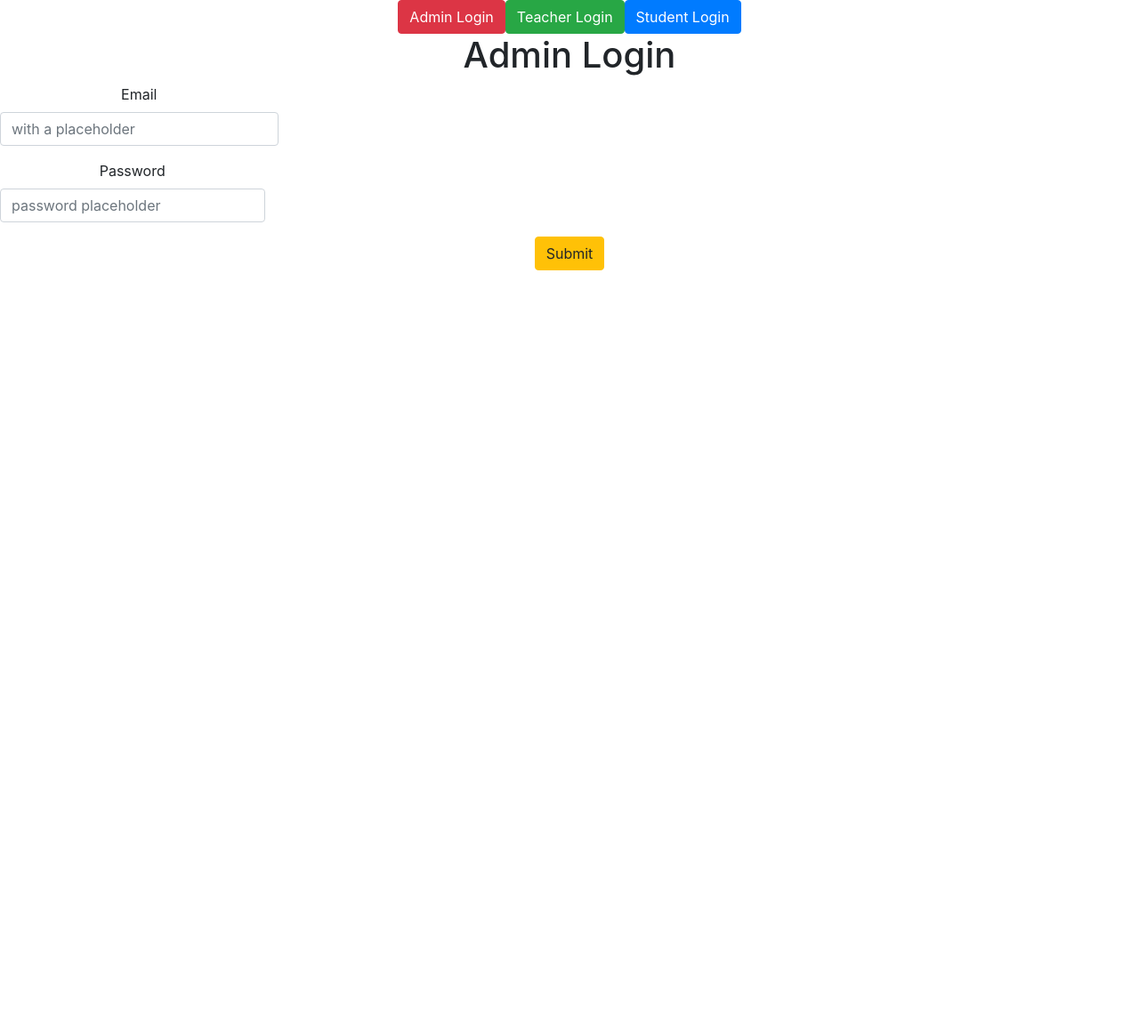
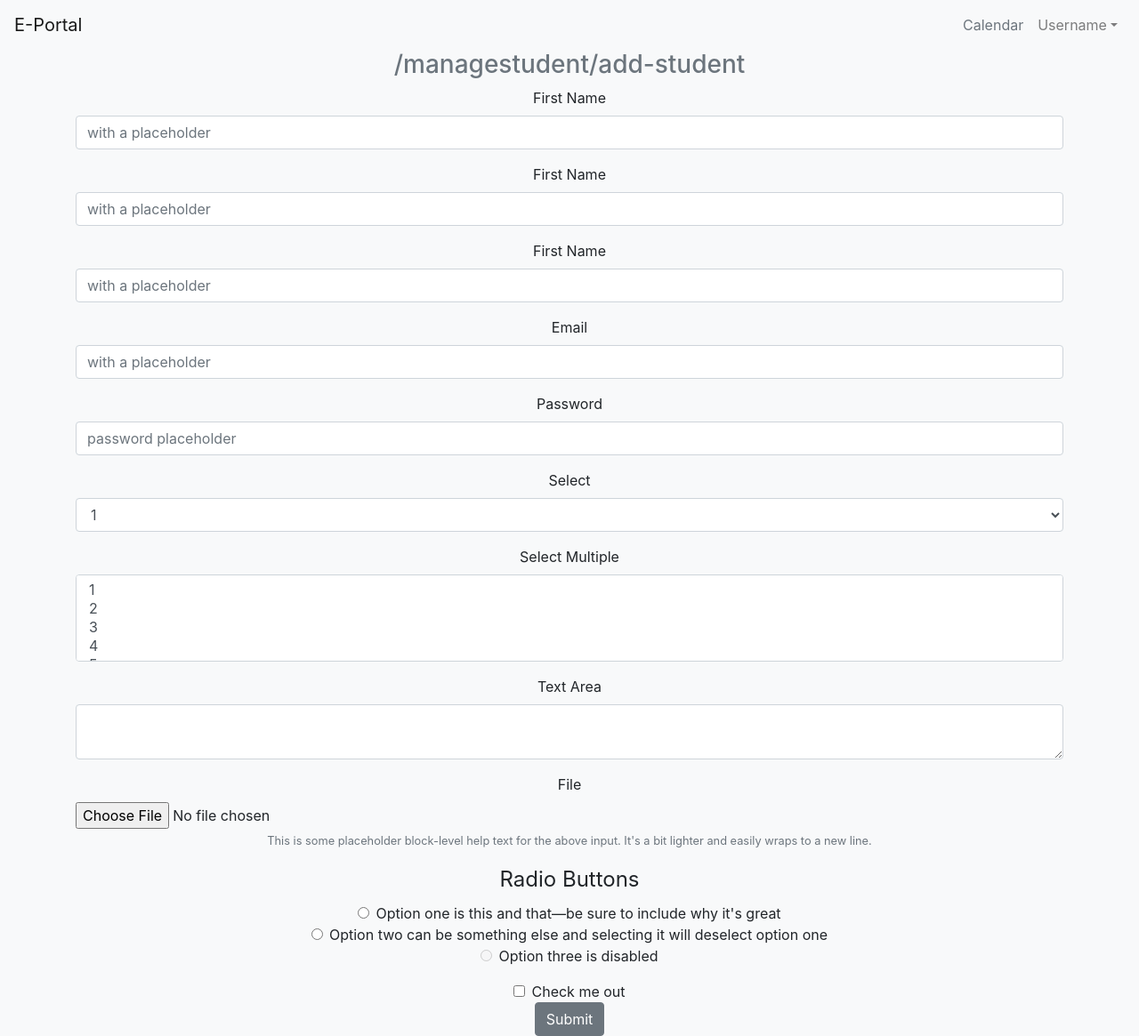
Before and after one commit to tankatiwari75/iw-acad-e-portal-fe, a React (Create React App) app: page /managestudent/add-student in a window 1280 px wide. Shown: the whole page at 89% size. Before the commit the page ends 800 px from the top, so only its background shows below. Built offline with nearby package versions, Linux system fonts and the light colour scheme.

Commit message:
build: added delete request and get in students by admin

```diff
--- a/src/App.js
+++ b/src/App.js
@@ -26,10 +26,14 @@ import ManageTeacher from './Component/AdminPanel/ManageTeacher/ManageTeacher';
 import ManageClass from './Component/AdminPanel/ManageClass/ManageClass';
 import ManageSubject from './Component/AdminPanel/ManageSubject/ManageSubject';
 import ManageNotice from './Component/AdminPanel/ManageNotice/ManageNotice';
+import AddStudent from "./Component/AdminPanel/Managestudent/AddStudent/AddStudent"
+import StudentDetail from './Component/AdminPanel/Managestudent/StudentDetail/StudentDetail';
+
 
 //import teacher views
 import TeacherPanel from "./Component/Teacher/TeacherPanel"
 import TeacherNotice from "./Component/Teacher/TeacherNotice/TeacherNotice"
+import DeleteStudent from './Component/AdminPanel/Managestudent/DeleteStudent/DeleteStudent';
 
 
 
@@ -38,7 +42,7 @@ import TeacherNotice from "./Component/Teacher/TeacherNotice/TeacherNotice"
 const login = true;
 const  student = false;
 const teacher = false;
-const admin = false;
+const admin = true;
 
 function App() {
   if (login && student){
@@ -70,11 +74,14 @@ function App() {
           <Navigation/>
           <Breadcrumber titlename = "Rajeet"/>
           <Route path="/" exact component={AdminPanel} />
-          <Route path="/managestudent" component={Managestudent} />
+          <Route path="/managestudent" exact component={Managestudent} />
           <Route path="/manageteacher" component={ManageTeacher} />
           <Route path="/manageclassroom" component={ManageClass} />
           <Route path="/managesubject" component={ManageSubject} />
           <Route path="/managenotice" component={ManageNotice} />
+          <Route path="/managestudent/add-student" component = {AddStudent} />
+          <Route path="/managestudent/view-student-detail/:id" component = {StudentDetail} />
+          <Route path="/managestudent/delete-student/:id" component = {DeleteStudent} />
 
           <Route path='/calendar' component={Calendar} />
           <Route path='/logout' component={Logout}/>
--- /dev/null
+++ b/src/Component/AdminPanel/Managestudent/AddStudent/AddStudent.jsx
@@ -0,0 +1,126 @@
+import React from 'react';
+import {
+  Button,
+  Form,
+  FormGroup,
+  Label,
+  Input,
+  FormText
+} from 'reactstrap';
+
+const AddStudent = (props) => {
+
+  const studentPostApi = () => {
+    console.log("Student Added")
+  }
+
+  console.log("this props", props.location.aboutProps)
+  return (
+    <div className="container container-fluid">
+      <Form>
+        <FormGroup>
+          <Label for="Name">First Name</Label>
+          <Input
+            type="email"
+            name="email"
+            id="exampleEmail"
+            placeholder="with a placeholder"/>
+        </FormGroup>
+        <FormGroup>
+          <Label for="Name">First Name</Label>
+          <Input
+            type="email"
+            name="email"
+            id="exampleEmail"
+            placeholder="with a placeholder"/>
+        </FormGroup>
+        <FormGroup>
+          <Label for="Name">First Name</Label>
+          <Input
+            type="email"
+            name="email"
+            id="exampleEmail"
+            placeholder="with a placeholder"/>
+        </FormGroup>
+        <FormGroup>
+          <Label for="exampleEmail">Email</Label>
+          <Input
+            type="email"
+            name="email"
+            id="exampleEmail"
+            placeholder="with a placeholder"/>
+        </FormGroup>
+        <FormGroup>
+          <Label for="examplePassword">Password</Label>
+          <Input
+            type="password"
+            name="password"
+            id="examplePassword"
+            placeholder="password placeholder"/>
+        </FormGroup>
+        <FormGroup>
+          <Label for="exampleSelect">Select</Label>
+          <Input type="select" name="select" id="exampleSelect">
+            <option>1</option>
+            <option>2</option>
+            <option>3</option>
+            <option>4</option>
+            <option>5</option>
+          </Input>
+        </FormGroup>
+        <FormGroup>
+          <Label for="exampleSelectMulti">Select Multiple</Label>
+          <Input type="select" name="selectMulti" id="exampleSelectMulti" multiple>
+            <option>1</option>
+            <option>2</option>
+            <option>3</option>
+            <option>4</option>
+            <option>5</option>
+          </Input>
+        </FormGroup>
+        <FormGroup>
+          <Label for="exampleText">Text Area</Label>
+          <Input type="textarea" name="text" id="exampleText"/>
+        </FormGroup>
+        <FormGroup>
+          <Label for="exampleFile">File</Label>
+          <Input type="file" name="file" id="exampleFile"/>
+          <FormText color="muted">
+            This is some placeholder block-level help text for the above input. It's a bit
+            lighter and easily wraps to a new line.
+          </FormText>
+        </FormGroup>
+        <FormGroup tag="fieldset">
+          <legend>Radio Buttons</legend>
+          <FormGroup check>
+            <Label check>
+              <Input type="radio" name="radio1"/>{' '}
+              Option one is this and that—be sure to include why it's great
+            </Label>
+          </FormGroup>
+          <FormGroup check>
+            <Label check>
+              <Input type="radio" name="radio1"/>{' '}
+              Option two can be something else and selecting it will deselect option one
+            </Label>
+          </FormGroup>
+          <FormGroup check disabled>
+            <Label check>
+              <Input type="radio" name="radio1" disabled/>{' '}
+              Option three is disabled
+            </Label>
+          </FormGroup>
+        </FormGroup>
+        <FormGroup check>
+          <Label check>
+            <Input type="checkbox"/>{' '}
+            Check me out
+          </Label>
+        </FormGroup>
+        <Button>Submit</Button>
+      </Form>
+    </div>
+  );
+};
+
+export default AddStudent;
--- /dev/null
+++ b/src/Component/AdminPanel/Managestudent/DeleteStudent/DeleteStudent.jsx
@@ -0,0 +1,22 @@
+import React, { useEffect, useState } from 'react';
+import { Redirect } from 'react-router-dom';
+
+const DeleteStudent = ({match}) => {
+    // const [del, setDel] = useState(false);
+    const deleteStudentFunction = async() =>{
+       const fetchdeletedata = await fetch(`http://127.0.0.1:8000/adminsite/studentregister/${match.params.id}`,{method: 'DELETE'});
+    //    setDel = true
+    }
+    useEffect(() => {
+        deleteStudentFunction();
+      }, [])
+
+    // const checkDel = () => del ? <Redirect to = "/managestudent" /> : <h1>Data not deleted</h1>
+
+    return (
+        // checkDel
+        <Redirect to="/managestudent" />
+    );
+};
+
+export default DeleteStudent;
--- a/src/Component/AdminPanel/Managestudent/Managestudent.jsx
+++ b/src/Component/AdminPanel/Managestudent/Managestudent.jsx
@@ -1,27 +1,93 @@
-import React from 'react';
-import {FaPlus, FaTrash, FaMinus, FaInfo} from 'react-icons/fa';
+import React, {useEffect, useState} from 'react';
+import {FaPlus, FaEdit, FaMinus, FaInfo, FaTrash} from 'react-icons/fa';
 // import css
 import "./managestudent.css"
 
 // react-router-dom
-import {
-    Link
-  } from "react-router-dom";
+import {Link} from "react-router-dom";
+
+import {Table, Button} from "reactstrap"
+
+function Managestudent({match}) {
+
+  // const [studentdata, setStudentdata] = useState([]);
+
+  useEffect(() => {
+    fetchData();
+  }, [])
+
+  let sn = 1;
+
+  const [data,
+    setData] = useState([]);
+
+  const fetchData = async() => {
+    const fetchedData = await fetch("http://127.0.0.1:8000/adminsite/studentregister/");
+    const jsonFetchedData = await fetchedData.json();
+    // console.log(jsonFetchedData);
+    setData(jsonFetchedData);
+    console.log(data)
+  }
 
 
-import {
-
-} from "reactstrap"
-function Managestudent(props) {
   return (
     <div className="maincontent">
       <div className="container">
         <div className="row">
-       <Link className="col-sm box btn-ripple nounderline" to='/add-student'><FaPlus className='icons text-danger'/><h5 className="text-danger">Add</h5></Link>
-       <Link className="col-sm box btn-ripple nounderline" to='/edit-student'><FaMinus className='icons text-danger'/><h5 className="text-danger">Edit</h5></Link>
-       <Link className="col-sm box btn-ripple nounderline" to='/remove-student'><FaTrash className='icons text-danger'/><h5 className="text-danger">Remove</h5></Link>
-       <Link className="col-sm box btn-ripple nounderline" to='/view-student-detail'><FaInfo className='icons text-danger'/><h5 className="text-danger">View Detail</h5></Link>
+          <Link to={`${match.url}/add-student`}>
+            <Button color='primary'>Add Student &nbsp;
+            <FaPlus className='text-light'/></Button>
+          </Link>
 
+
+          {/* <Link className="col-sm box btn-ripple nounderline" to='/add-student'><FaPlus className='icons text-danger'/><h5 className="text-danger">Add Student</h5></Link> */}
+          {/* <Link className="col-sm box btn-ripple nounderline" to='/edit-student'><FaMinus className='icons text-danger'/><h5 className="text-danger">Edit</h5></Link> */}
+          {/* <Link className="col-sm box btn-ripple nounderline" to='/remove-student'><FaTrash className='icons text-danger'/><h5 className="text-danger">Remove</h5></Link> */}
+          {/* <Link className="col-sm box btn-ripple nounderline" to='/view-student-detail'><FaInfo className='icons text-danger'/><h5 className="text-danger">View Detail</h5></Link> */}
+          <Table bordered>
+            <thead>
+              <tr>
+                <th>S.N.</th>
+                <th>Name</th>
+                <th>Class</th>
+                <th>Address</th>
+                <th>Action</th>
+              </tr>
+            </thead>
+            <tbody>
+              {/* <tr>
+          <th scope="row">1</th>
+          <td>ok google</td>
+          <td>Otto</td>
+          <td>@mdo</td>
+          <td>Detail || Delete || Update</td>
+          </tr> */}
+
+              {data.map(student => (
+                <tr>
+                  <th scope="row">{sn++}</th>
+                  <td>{student.first_name + "  " + student.middle_name + " " + student.last_name}</td>
+                  <td>{student.class_number}</td>
+                  <td>{student.address}</td>
+                  <td>
+                    <Link to={`${match.url}/view-student-detail/${student.id}`} className='col-sm'>
+                      <FaInfo className='text-success'/>
+                    </Link>
+                    <Link to={`${match.url}/edit-student/${student.id}`} className='col-sm'>
+                      <FaEdit className='text-primary'/>
+                    </Link>
+                    <Link to={`${match.url}/delete-student/${student.id}`} className='col-sm'>
+                      <FaTrash className='text-danger'/>
+                    </Link>
+
+                  </td>
+                </tr>
+
+              ))
+}
+
+            </tbody>
+          </Table>
 
           {/* <div className="col-sm">Recent Activity</div> */}
         </div>
--- /dev/null
+++ b/src/Component/AdminPanel/Managestudent/StudentDetail/StudentDetail.jsx
@@ -0,0 +1,67 @@
+import React, {useEffect, useState} from 'react';
+import {
+    Table
+} from "reactstrap"
+
+const StudentDetail = ({match}) => {
+  useEffect(() => {
+    fetchData();
+  })
+
+  const [student,
+    setStudent] = useState([]);
+
+  const fetchData = async() => {
+    const fetchedData = await fetch(`http://127.0.0.1:8000/adminsite/studentregister/${match.params.id}`);
+    const jsonFetchedData = await fetchedData.json();
+    // console.log(jsonFetchedData);
+    setStudent(jsonFetchedData);
+    console.log(student)
+  }
+
+  return (
+   <div className="container container-fluid">
+       <div>
+           {/* image section */}
+       </div>
+       <Table striped>
+           <tbody className="text-left">
+               <tr>
+                   <td>Name:</td>
+                   <td>{student.first_name + "  " + student.middle_name + " " + student.last_name}</td>
+               </tr>
+               <tr>
+                   <td>Email:</td>
+                   <td>{student.email}</td>
+               </tr>
+               <tr>
+                   <td>Address:</td>
+                   <td>{student.address}</td>
+               </tr>
+               <tr>
+                   <td>Class:</td>
+                   <td>{student.class_number}</td>
+               </tr>
+               <tr>
+                   <td>Contact Number:</td>
+                   <td>{student.parents_number}</td>
+               </tr>
+               <tr>
+                   <td>Admission Number:</td>
+                   <td>{student.admission_number}</td>
+               </tr>
+               <tr>
+                   <td>Gender:</td>
+                   <td>{student.gender == 'M' ? "Male"  : "Female"}</td>
+               </tr>
+               <tr>
+                   <td>Date of Birth:</td>
+                   <td>{student.date_of_birth}</td>
+               </tr>
+           </tbody>
+       </Table>
+   </div>
+  );
+};
+
+export default StudentDetail;
--- a/src/common/api/studentAPI.js
+++ b/src/common/api/studentAPI.js
@@ -0,0 +1 @@
+export const APIurl = "http://127.0.0.1:8000/adminsite/studentregister/"
```
Lines whose indentation alone changed are shown as unchanged.
